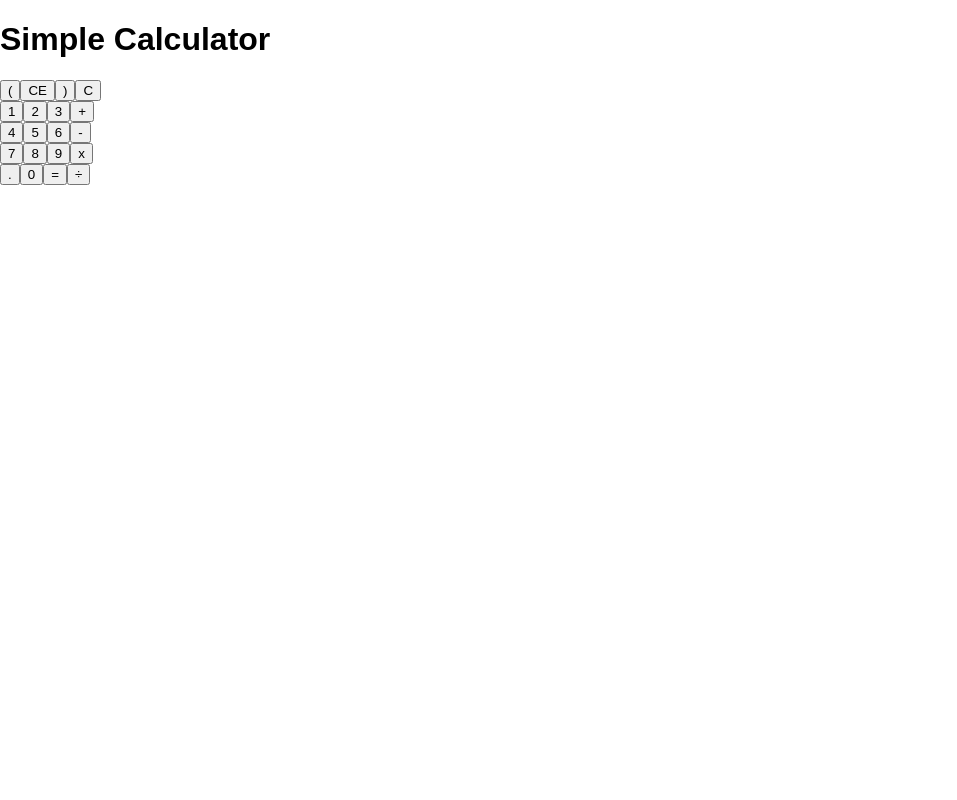
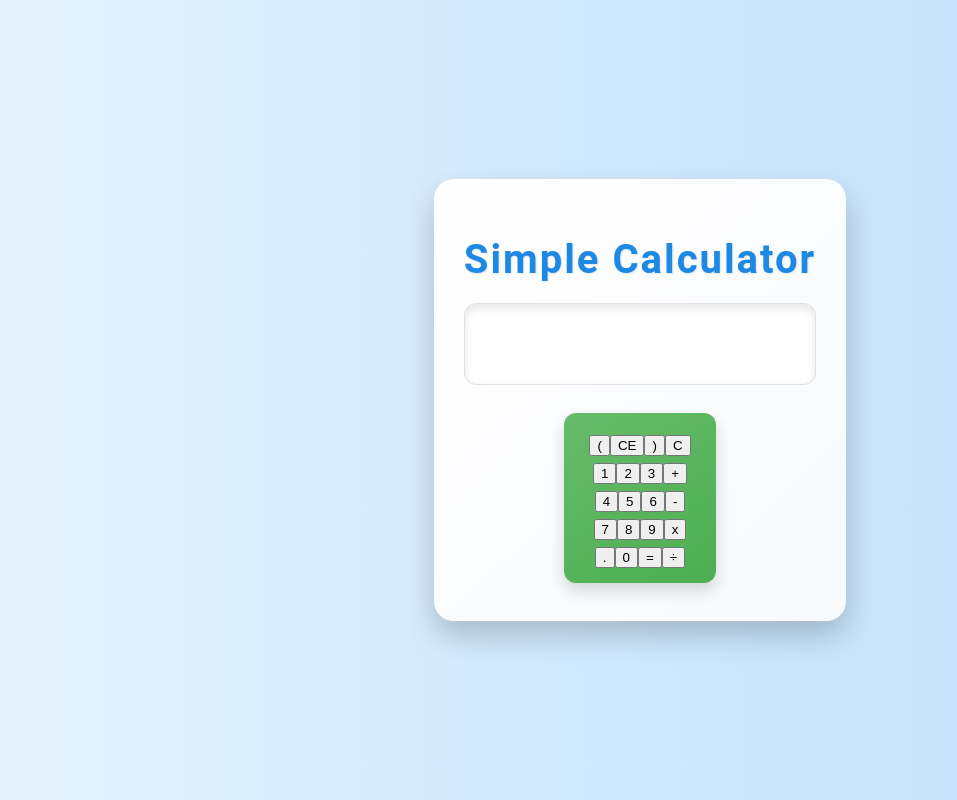
Before and after one commit to ritaban06/react-calculator, a React (Create React App) app: page / in a window 1280 px wide. Shown: the whole page, without its empty margins (0-957 px from the left). Built offline with nearby package versions, Linux system fonts and the light colour scheme.

Commit message:
Modified App.css

```diff
--- a/src/App.css
+++ b/src/App.css
@@ -1,38 +1,93 @@
-.App {
-  text-align: center;
+body {
+  background: linear-gradient(to right, #e3f2fd, #bbdefb);
+  font-family: 'Roboto', sans-serif;
+  display: flex;
+  justify-content: center;
+  align-items: center;
+  height: 100vh;
+  margin: 0;
+  overflow: hidden; /* Prevents scrollbars from appearing */
 }
 
-.App-logo {
-  height: 40vmin;
-  pointer-events: none;
+.calculator-body {
+  max-width: 420px;
+  margin: 20px;
+  padding: 30px;
+  background: linear-gradient(135deg, #ffffff, #f7f9fc);
+  border-radius: 20px;
+  box-shadow: 0 15px 30px rgba(0, 0, 0, 0.2);
+  text-align: center;
+  transition: transform 0.3s, box-shadow 0.3s, background-color 0.3s;
 }
 
-@media (prefers-reduced-motion: no-preference) {
-  .App-logo {
-    animation: App-logo-spin infinite 20s linear;
-  }
+.calculator-body:hover {
+  transform: scale(1.03);
+  box-shadow: 0 20px 40px rgba(0, 0, 0, 0.25);
+  background-color: #f4f6f8; /* Slightly changes background color on hover */
 }
 
-.App-header {
-  background-color: #282c34;
-  min-height: 100vh;
+h1 {
+  color: #1e88e5;
+  margin-bottom: 20px;
+  font-weight: 700;
+  letter-spacing: 2px;
+  font-size: 2.5em;
+  text-shadow: 1px 1px 2px rgba(0, 0, 0, 0.1);
+}
+
+.result {
+  height: 80px;
+  background-color: #ffffff;
+  border-radius: 12px;
+  margin-bottom: 20px;
   display: flex;
-  flex-direction: column;
   align-items: center;
   justify-content: center;
-  font-size: calc(10px + 2vmin);
-  color: white;
+  box-shadow: inset 0 4px 8px rgba(0, 0, 0, 0.1);
+  border: 1px solid #e0e0e0;
 }
 
-.App-link {
-  color: #61dafb;
+.result p {
+  font-size: 40px;
+  color: #212121;
+  margin: 0;
+  font-weight: 600;
+  letter-spacing: 1px;
 }
 
-@keyframes App-logo-spin {
-  from {
-    transform: rotate(0deg);
-  }
-  to {
-    transform: rotate(360deg);
-  }
+.keypad {
+  display: flex;
+  flex-wrap: wrap;
+  justify-content: center;
 }
+
+.button {
+  background: linear-gradient(145deg, #66bb6a, #4CAF50);
+  border: none;
+  color: white;
+  padding: 15px 25px;
+  margin: 8px;
+  text-align: center;
+  display: inline-block;
+  font-size: 24px;
+  border-radius: 12px;
+  cursor: pointer;
+  box-shadow: 0 8px 16px rgba(0, 0, 0, 0.15);
+  transition: background 0.3s, transform 0.1s, box-shadow 0.3s;
+}
+
+.button:hover {
+  background: linear-gradient(145deg, #5ebd5b, #45a049);
+  transform: translateY(-2px);
+  box-shadow: 0 10px 20px rgba(0, 0, 0, 0.2);
+}
+
+button:focus {
+  outline: none;
+  box-shadow: 0 0 0 4px rgba(76, 175, 80, 0.6);
+}
+
+button:active {
+  background: linear-gradient(145deg, #4CAF50, #66bb6a);
+  transform: translateY(1px); /* Slightly move down on press */
+}
```
